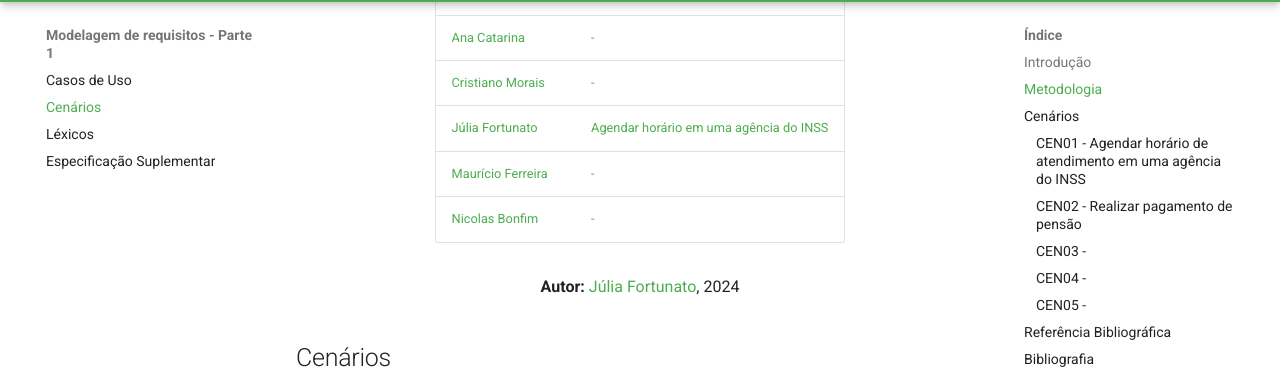
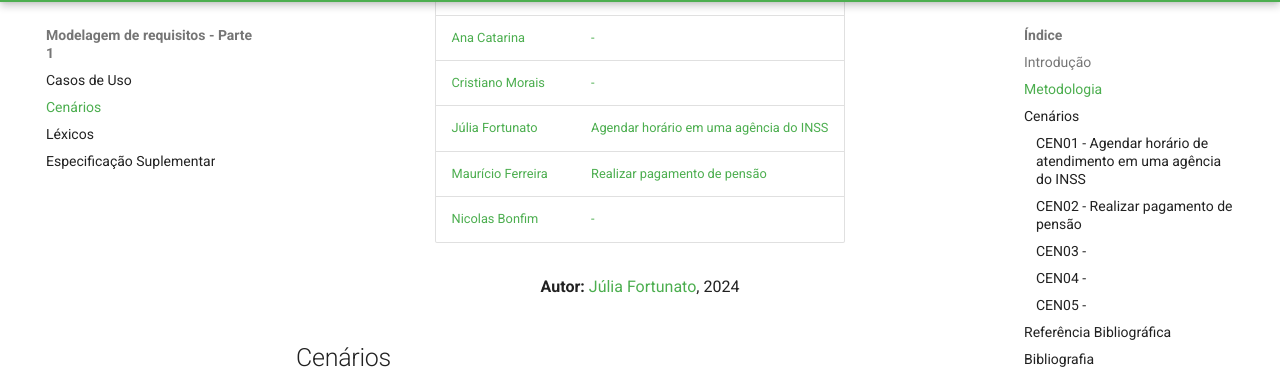
Before and after one commit to Requisitos-de-Software/2024.2-MeuINSS, an MkDocs documentation site: the page built from docs/modelagem_parte1/cenarios.md, in a window 1280 px wide and 900 px high, scrolled down 964 px. Shown: the part 94-463 px from the top of the window. Built offline with MkDocs 1.6.1 and Material for MkDocs 9.7.7, drawn with Linux system fonts in a browser that asks for light colours; comment, search, counter and statistics services are not loaded.

Commit message:
fix: tabela cenarios

```diff
--- a/docs/modelagem_parte1/cenarios.md
+++ b/docs/modelagem_parte1/cenarios.md
@@ -46,7 +46,7 @@
     </tr>
     <tr>
       <td><a href="https://github.com/mauricio-araujoo">Maurício Ferreira</a></td>
-      <td><a href="https://github.com/">-</a></td>
+      <td><a href="https://requisitos-de-software.github.io/2024.2-MeuINSS/modelagem_parte1/cenarios/">Realizar pagamento de pensão</a></td>
     </tr>
     <tr>
       <td><a href="https://github.com/nickgehjk">Nicolas Bonfim</a></td>
```
